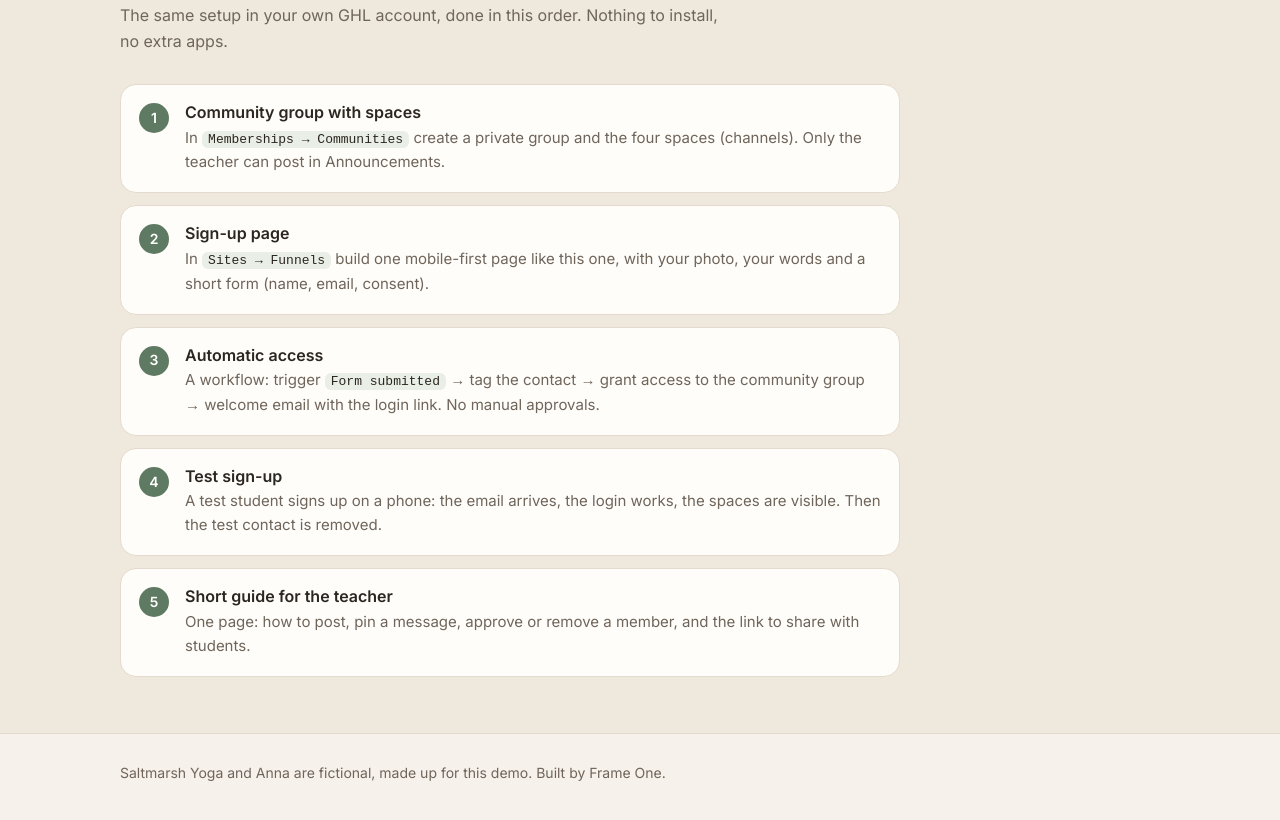
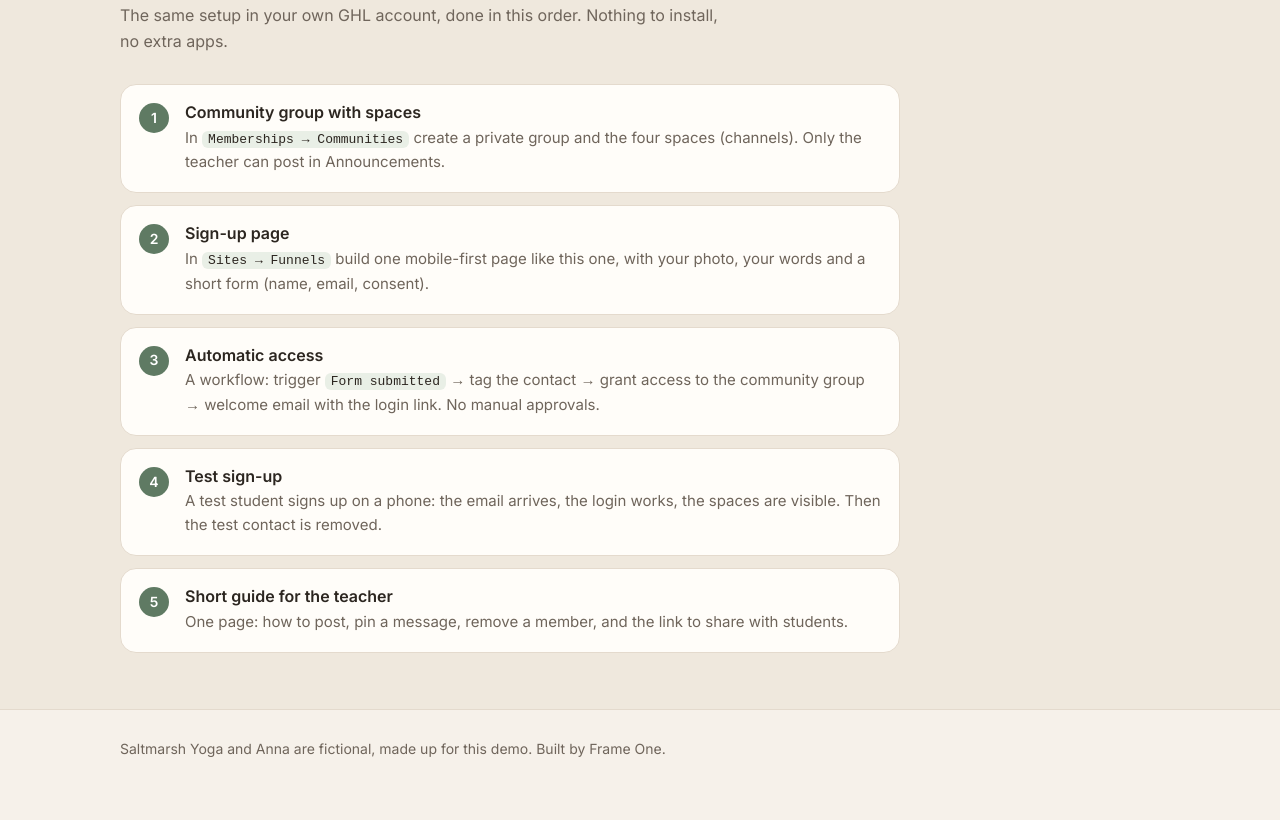
Before and after one commit to frameoneproduction-hash/portfolio, a plain HTML site: page demo/yoga-community-signup/index.html in a window 1280 px wide. Shown: the part 1864-2684 px from the top of the page. Drawn offline with Linux system fonts and the light colour scheme.

Commit message:
demo yoga: guide step wording (QA)
Co-Authored-By: Claude Opus 5.5 <noreply@anthropic.com>

```diff
--- a/demo/yoga-community-signup/index.html
+++ b/demo/yoga-community-signup/index.html
@@ -186,7 +186,7 @@ footer{border-top:1px solid var(--line);padding:28px 0 40px;color:var(--muted);f
       <div class="step"><h3>Sign-up page</h3><p>In <code>Sites → Funnels</code> build one mobile-first page like this one, with your photo, your words and a short form (name, email, consent).</p></div>
       <div class="step"><h3>Automatic access</h3><p>A workflow: trigger <code>Form submitted</code> → tag the contact → grant access to the community group → welcome email with the login link. No manual approvals.</p></div>
       <div class="step"><h3>Test sign-up</h3><p>A test student signs up on a phone: the email arrives, the login works, the spaces are visible. Then the test contact is removed.</p></div>
-      <div class="step"><h3>Short guide for the teacher</h3><p>One page: how to post, pin a message, approve or remove a member, and the link to share with students.</p></div>
+      <div class="step"><h3>Short guide for the teacher</h3><p>One page: how to post, pin a message, remove a member, and the link to share with students.</p></div>
     </div>
   </div>
 </section>
```
